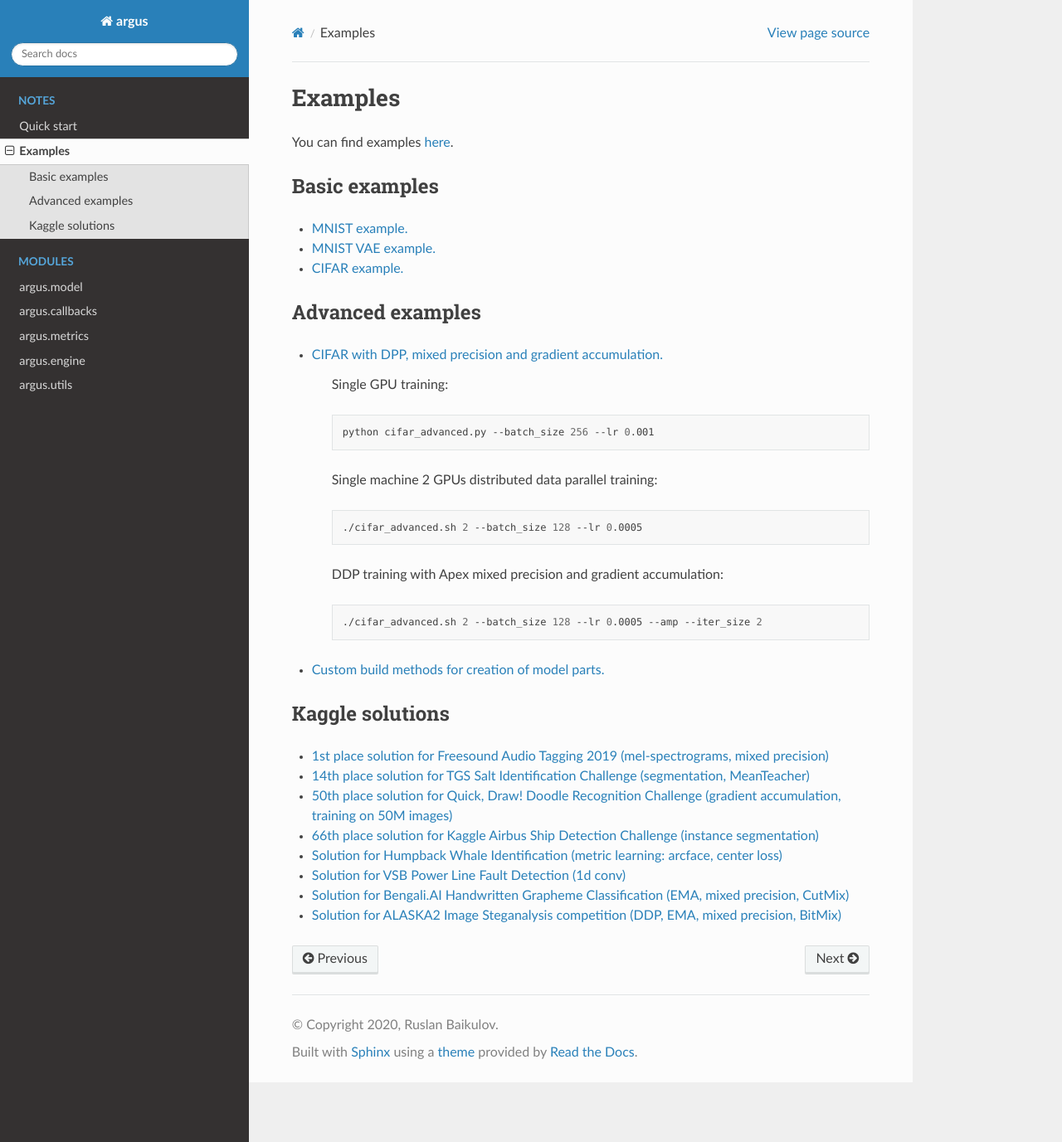
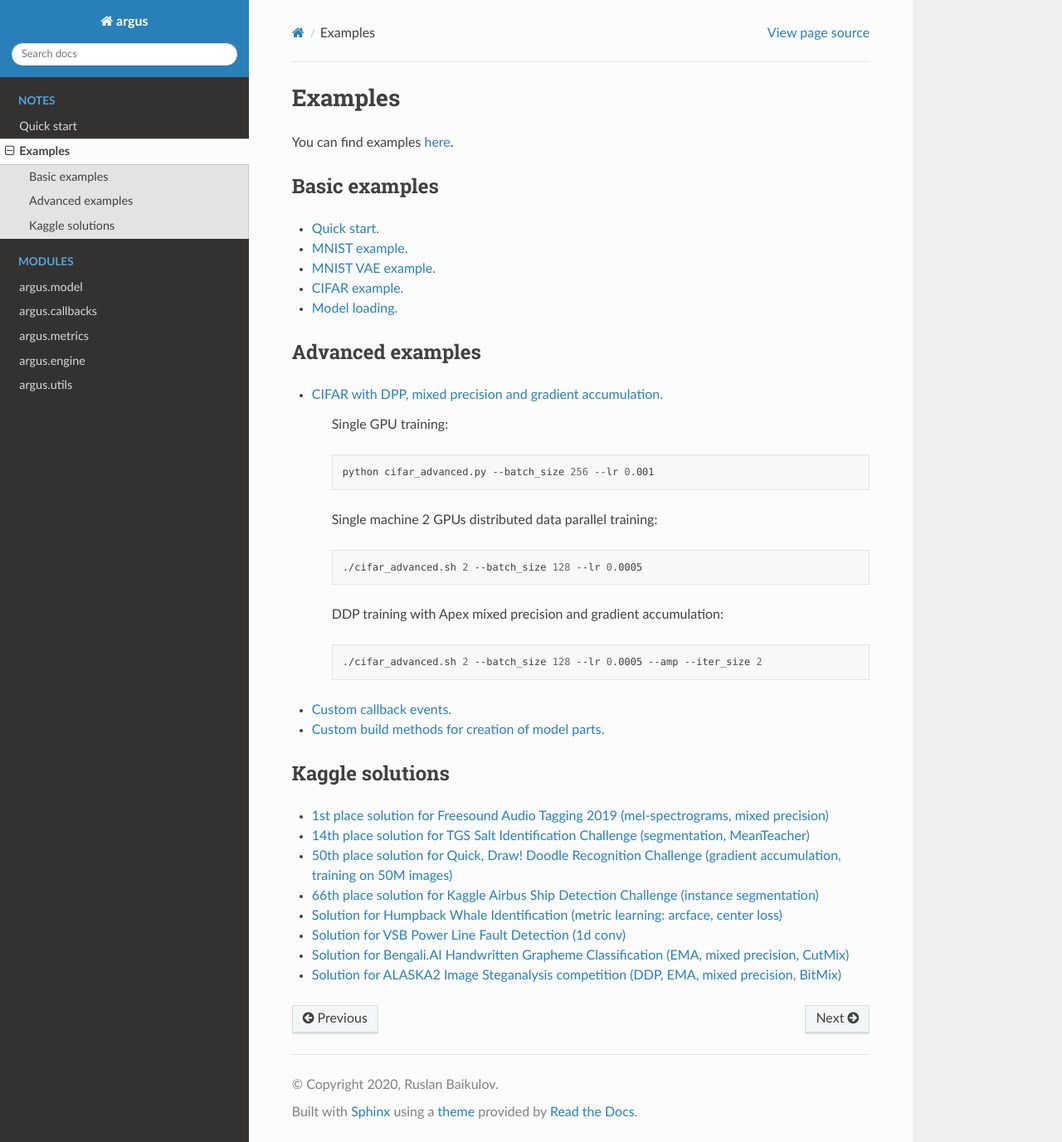
Before and after one commit to lRomul/argus, a Sphinx documentation site: the page built from docs/source/examples.rst, in a window 1280 px wide and 1377 px high. Shown: the whole window at 83% size. Built offline with Sphinx 7.4.7 and the Read the Docs theme 2.0.0, drawn with Linux system fonts in a browser that asks for light colours.

Commit message:
docs: Update examples docs

```diff
--- a/docs/source/examples.rst
+++ b/docs/source/examples.rst
@@ -6,9 +6,11 @@ You can find examples `here <https://github.com/lRomul/argus/blob/master/example
 Basic examples
 --------------
 
+* `Quick start. <https://github.com/lRomul/argus/blob/master/examples/quickstart.ipynb>`_
 * `MNIST example. <https://github.com/lRomul/argus/blob/master/examples/mnist.py>`_
 * `MNIST VAE example. <https://github.com/lRomul/argus/blob/master/examples/mnist_vae.py>`_
 * `CIFAR example. <https://github.com/lRomul/argus/blob/master/examples/cifar_simple.py>`_
+* `Model loading. <https://github.com/lRomul/argus/blob/master/examples/load_model.py>`_
 
 Advanced examples
 -----------------
@@ -33,6 +35,7 @@ Advanced examples
 
         ./cifar_advanced.sh 2 --batch_size 128 --lr 0.0005 --amp --iter_size 2
 
+* `Custom callback events. <https://github.com/lRomul/argus/blob/master/examples/custom_events.py>`_
 * `Custom build methods for creation of model parts. <https://github.com/lRomul/argus/blob/master/examples/custom_build_methods.py>`_
 
 Kaggle solutions
```
Also changed, not shown: examples/README.md.
